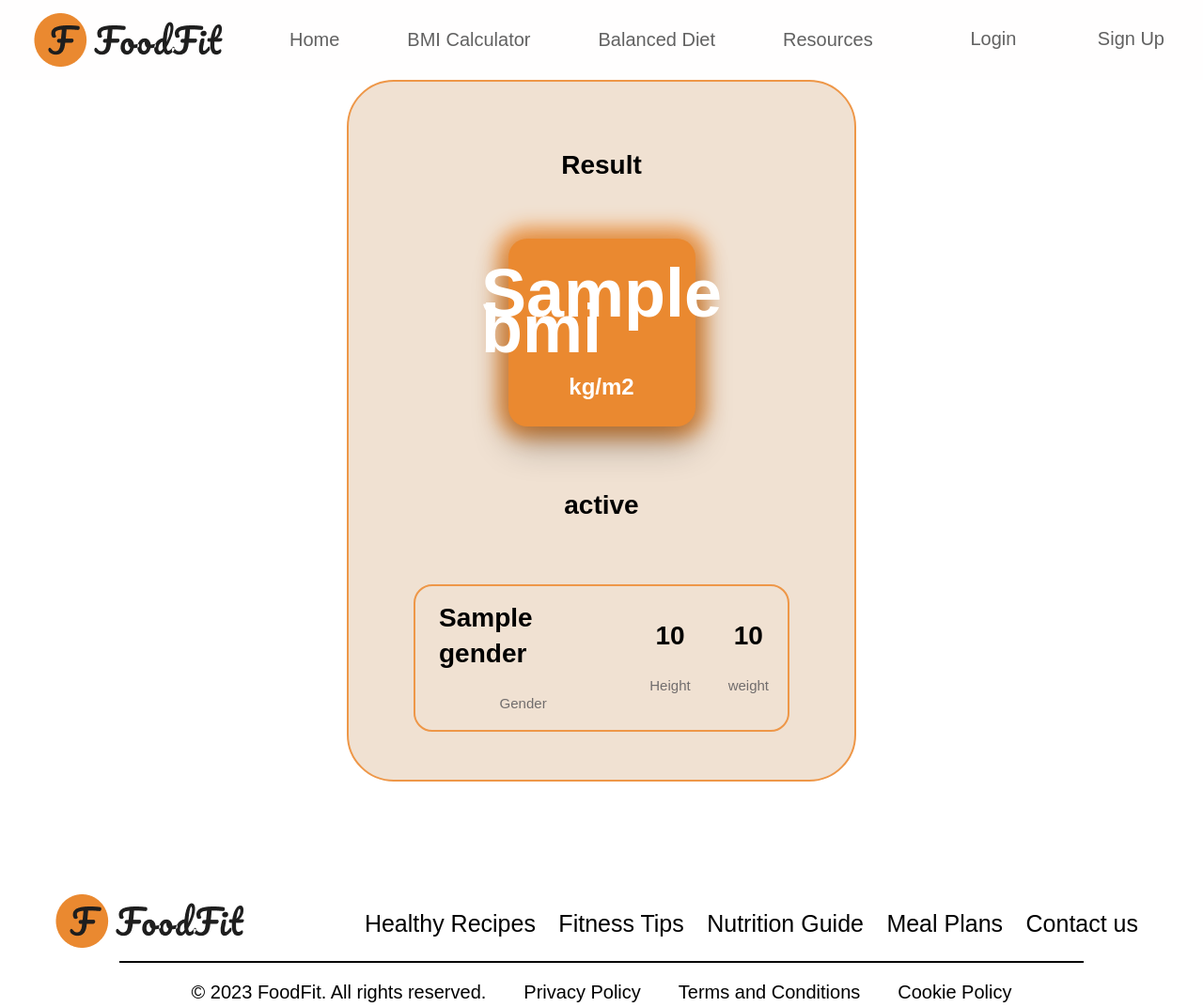
After one commit to Kaustubh01/Diet-Planner, a Flask app: template templates/bmiresult.html in a window 1280 px wide. The commit adds this page. Shown: the top 1072 px of the page at 94% size. Run offline with Flask 3, Linux system fonts and the light colour scheme; the template is opened without the code that fills it: most values are stand-ins (such as "Sample title", 1, 10 or a date in 2020); parts of the project's set-up code (start-up, migrations or seed data) failed here and were passed over.

Commit message:
new bmi calculator page

```diff
--- a/app.py
+++ b/app.py
@@ -18,7 +18,7 @@ def hello():
 
 @app.route('/bmicalculator')
 def dashboard():
-    return render_template('dashboard.html')
+    return render_template('bmicalculator.html')
 
 @app.route('/resources')
 def resources():
--- a/static/styles/dashboard.css
+++ b/static/styles/dashboard.css
@@ -20,6 +20,10 @@
 }
 .result{
         width: 400px;
+        align-items: center;
+        display: flex;
+        /* flex-direction: column; */
+        justify-content: center;
         align-items: center;
         height: 633px;
         border-radius: 50px;
--- /dev/null
+++ b/templates/bmiresult.html
@@ -0,0 +1,51 @@
+{% extends 'base.html' %} {% block header %}{% endblock %} {% block content %}
+
+   <div class="container">
+      <div class="result">
+        <h1
+          style="
+            text-align: center;
+            font-weight: 700;
+            font-size: 28px;
+            line-height: 38px;
+            font-family: sans-serif;
+          "
+        >
+          Result
+        </h1>
+        <div class="BMIcount">
+          <p
+            style="
+              font-weight: 700;
+              font-size: 72px;
+              line-height: 38px;
+              margin: 0px;
+              margin-top: 40px;
+            "
+          >
+            {{ bmi }}
+          </p>
+          <p style="font-weight: 700; font-size: 24px; line-height: 38px">
+            kg/m2
+          </p>
+        </div>
+        <p style="font-weight: 600; font-size: 28px">{{ health_status }}</p>
+        <div class="record">
+          <div class="values">
+            <p class="data">{{ gender }}</p>
+            <p class="recordlabels">Gender</p>
+          </div>
+          <div class="values">
+            <p class="data">{{ height }}</p>
+            <p class="recordlabels">Height</p>
+          </div>
+          <div class="values">
+            <p class="data">{{ weight }}</p>
+            <p class="recordlabels">weight</p>
+          </div>
+        </div>
+      </div>
+    </div>
+
+
+{% endblock %}
```
Also changed, not shown: blueprints/dashboard.py (+14 -0 lines), templates/bmicalculator.html (renamed from templates/dashboard.html, +3 -45 lines).
